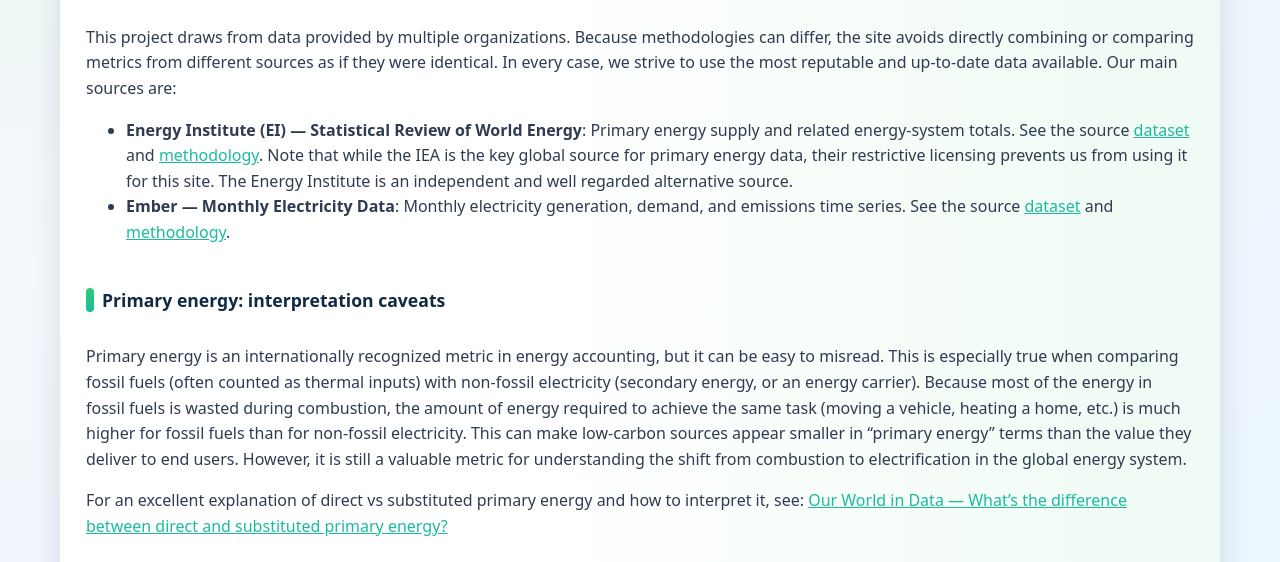
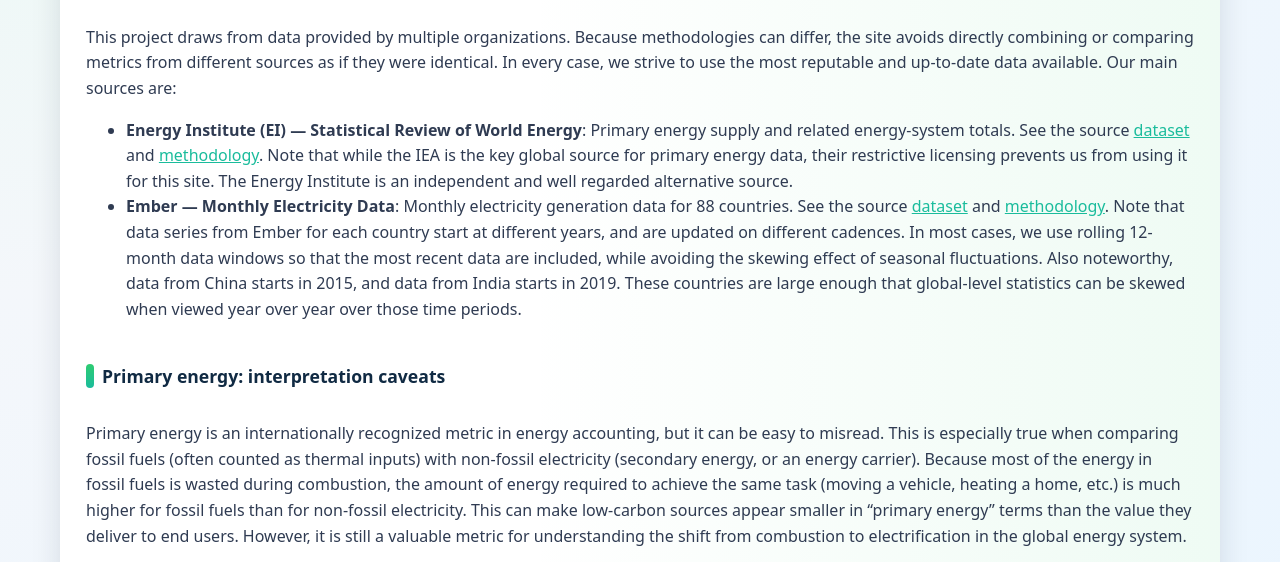
Before and after one commit to jarthorn/energy-stats, a Django app: page /about/ in a window 1280 px wide. Shown: the part 457-1019 px from the top of the page. Run offline with Django 5.2, Linux system fonts and the light colour scheme.

Commit message:
More caveats on Ember data

```diff
--- a/core/templates/core/about.html
+++ b/core/templates/core/about.html
@@ -50,9 +50,13 @@
         </li>
         <li>
             <strong>Ember — Monthly Electricity Data</strong>:
-            Monthly electricity generation, demand, and emissions time series.
+            Monthly electricity generation data for 88 countries.
             See the source <a href="https://ember-energy.org/data/monthly-electricity-data/" target="_blank" rel="noopener noreferrer">dataset</a>
             and <a href="https://ember-energy.org/app/uploads/2024/05/Ember-Electricity-Data-Methodology.pdf" target="_blank" rel="noopener noreferrer">methodology</a>.
+            Note that data series from Ember for each country start at different years, and are updated
+            on different cadences. In most cases, we use rolling 12-month data windows so that the most recent data are included, while avoiding
+            the skewing effect of seasonal fluctuations. Also noteworthy, data from China starts in 2015, and data from India starts in 2019.
+            These countries are large enough that global-level statistics can be skewed when viewed year over year over those time periods.
         </li>
     </ul>
 
```
